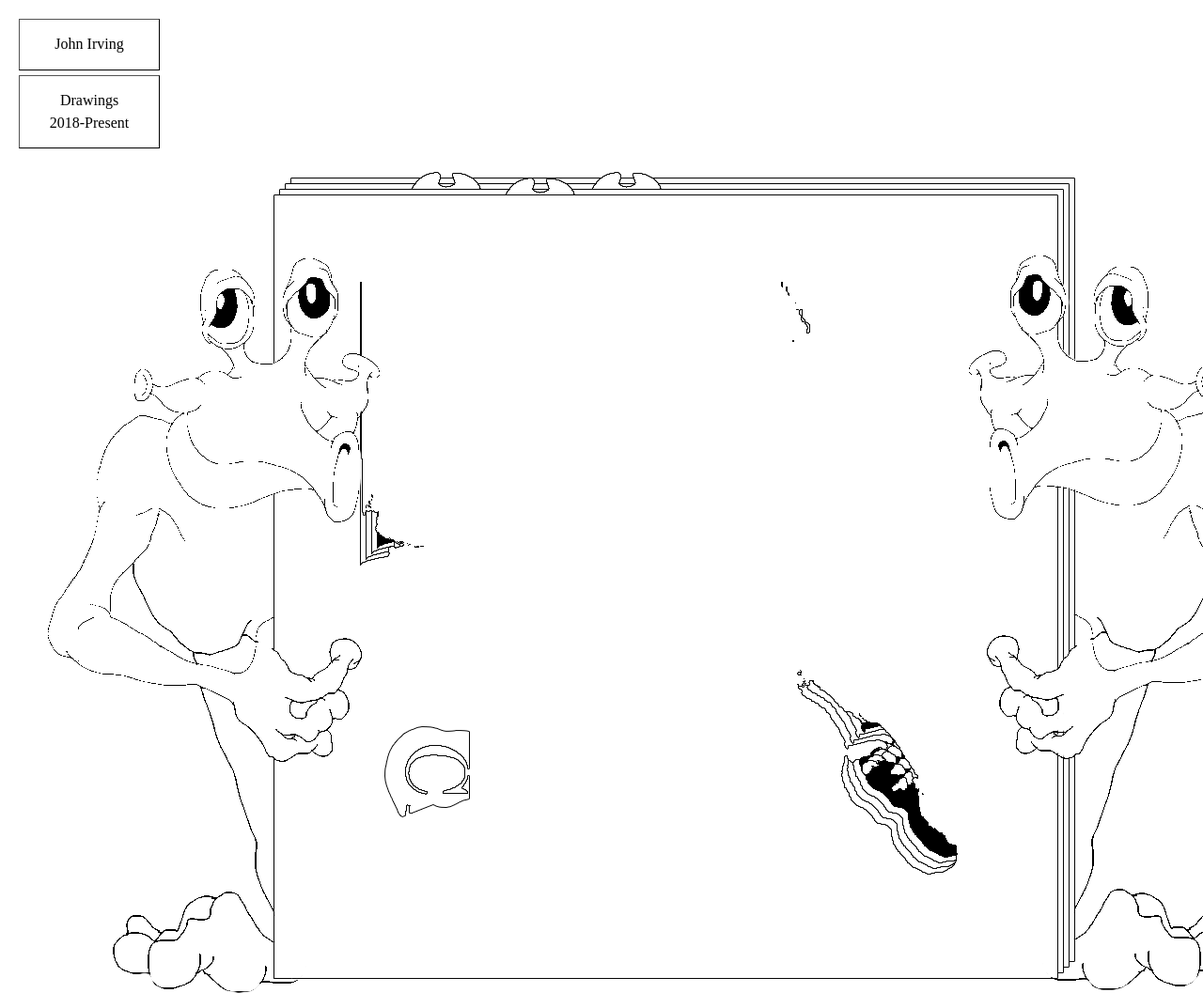
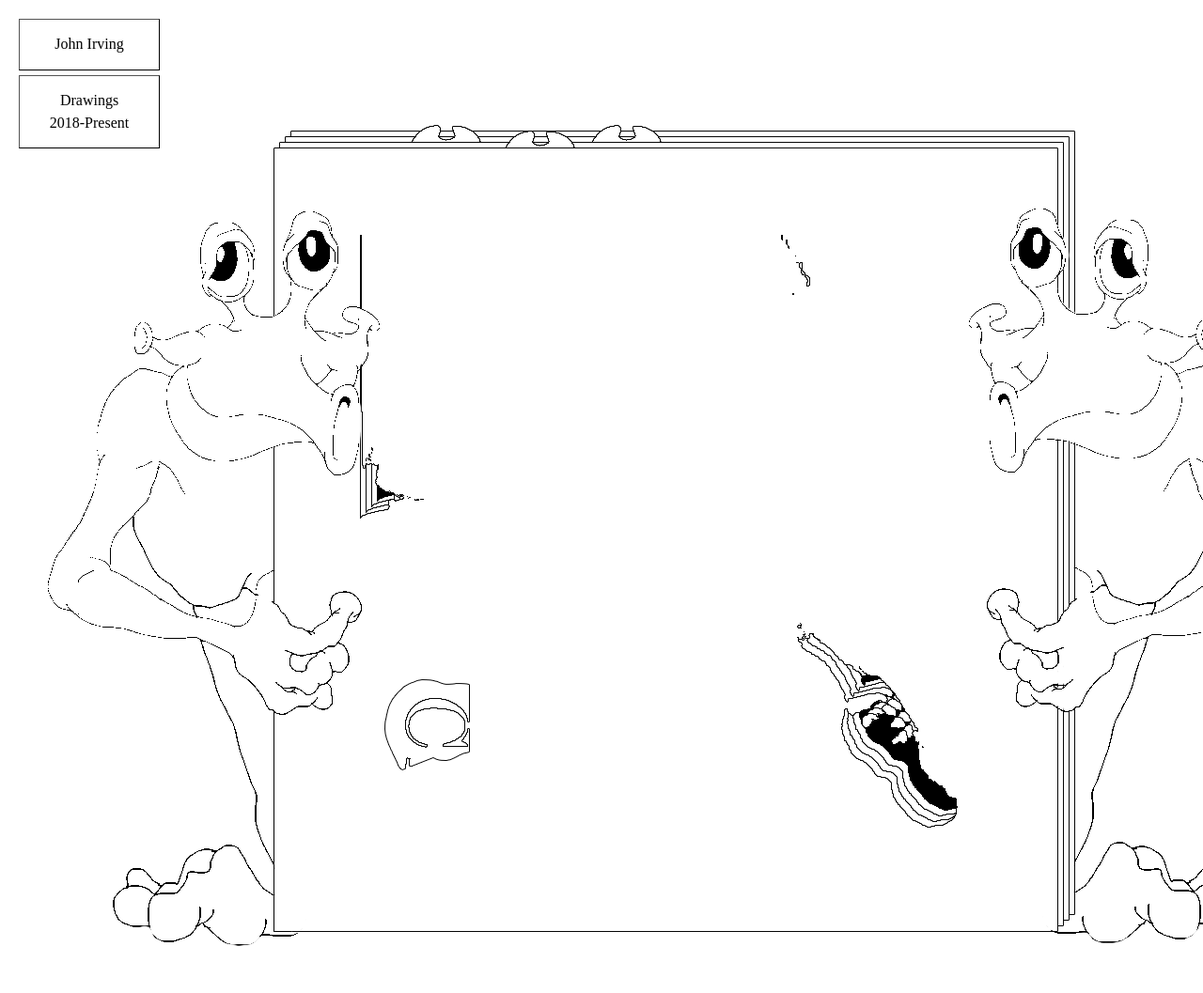
Before and after one commit to JohnIrv/JohnIrv.github.io, a plain HTML site: page index.html in a window 1280 px wide. Shown: the top 1057 px of the page at 94% size. After the commit the page ends 1008 px from the top, so only its background shows below. Drawn offline with nearby package versions, Linux system fonts and the light colour scheme.

Commit message:
Update index.html

```diff
--- a/index.html
+++ b/index.html
@@ -46,7 +46,7 @@ a:link, a:visited {
 	.firstDiv:hover {background:#FF3E00;}
 	.drawingDiv:hover {background:#FDFF62;}
 img {
- padding: 50px 50px 50px 50px;
+ padding: 0px 50px 0px 50px;
   display: block;
   margin-left: auto;
   margin-right: auto;
```
